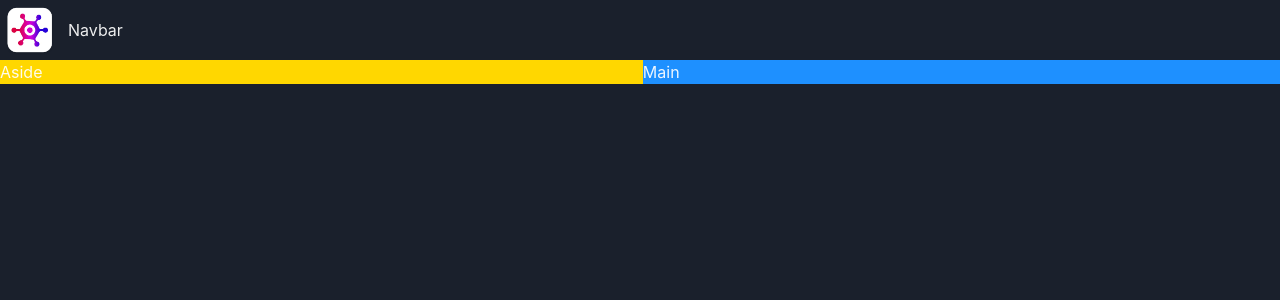
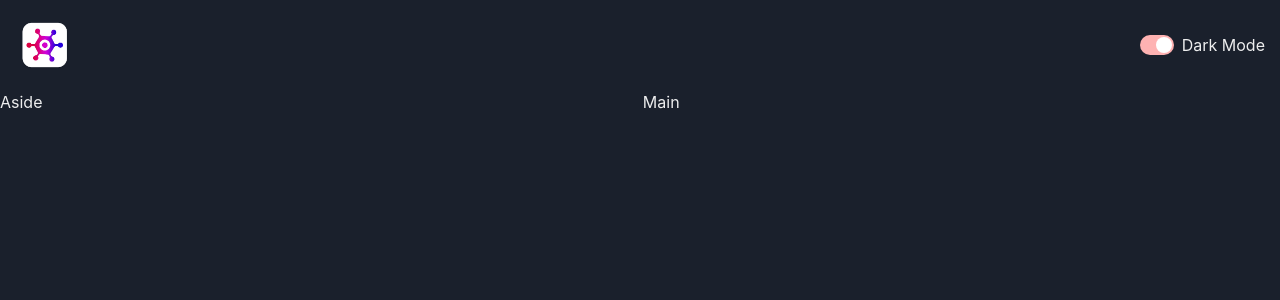
Before and after one commit to JoachimByrnesShay/game-hub, a React (Vite) app: page / in a window 1280 px wide. Shown: the top 300 px of the page. Built offline with nearby package versions, Linux system fonts and the light colour scheme.

Commit message:
build the color mode switch

```diff
--- a/src/App.tsx
+++ b/src/App.tsx
@@ -29,14 +29,14 @@ function App() {
           <Show above="lg">
             <GridItem
               area="aside"
-              bg="gold"
+              // bg="gold"
             >
               Aside
             </GridItem>
           </Show>
           <GridItem
             area="main"
-            bg="dodgerBlue"
+            // bg="dodgerBlue"
           >
             Main
           </GridItem>
--- /dev/null
+++ b/src/components/ColorModeSwitch.tsx
@@ -0,0 +1,23 @@
+import {
+  HStack,
+  Switch,
+  Text,
+  useColorMode,
+} from "@chakra-ui/react";
+
+const ColorModeSwitch = () => {
+  const { toggleColorMode, colorMode } =
+    useColorMode();
+  return (
+    <HStack>
+      <Switch
+        isChecked={colorMode === "dark"}
+        onChange={toggleColorMode}
+        colorScheme="red"
+      />
+      <Text>Dark Mode</Text>
+    </HStack>
+  );
+};
+
+export default ColorModeSwitch;
--- a/src/components/NavBar.tsx
+++ b/src/components/NavBar.tsx
@@ -4,15 +4,19 @@ import {
   Text,
 } from "@chakra-ui/react";
 import logo from "../assets/Logo/logo.webp";
+import ColorModeSwitch from "./ColorModeSwitch";
 
 const NavBar = () => {
   return (
-    <HStack>
+    <HStack
+      justifyContent="space-between"
+      padding="15px"
+    >
       <Image
         src={logo}
         boxSize="60px"
       />
-      <Text>Navbar</Text>
+      <ColorModeSwitch />
     </HStack>
   );
 };
```
